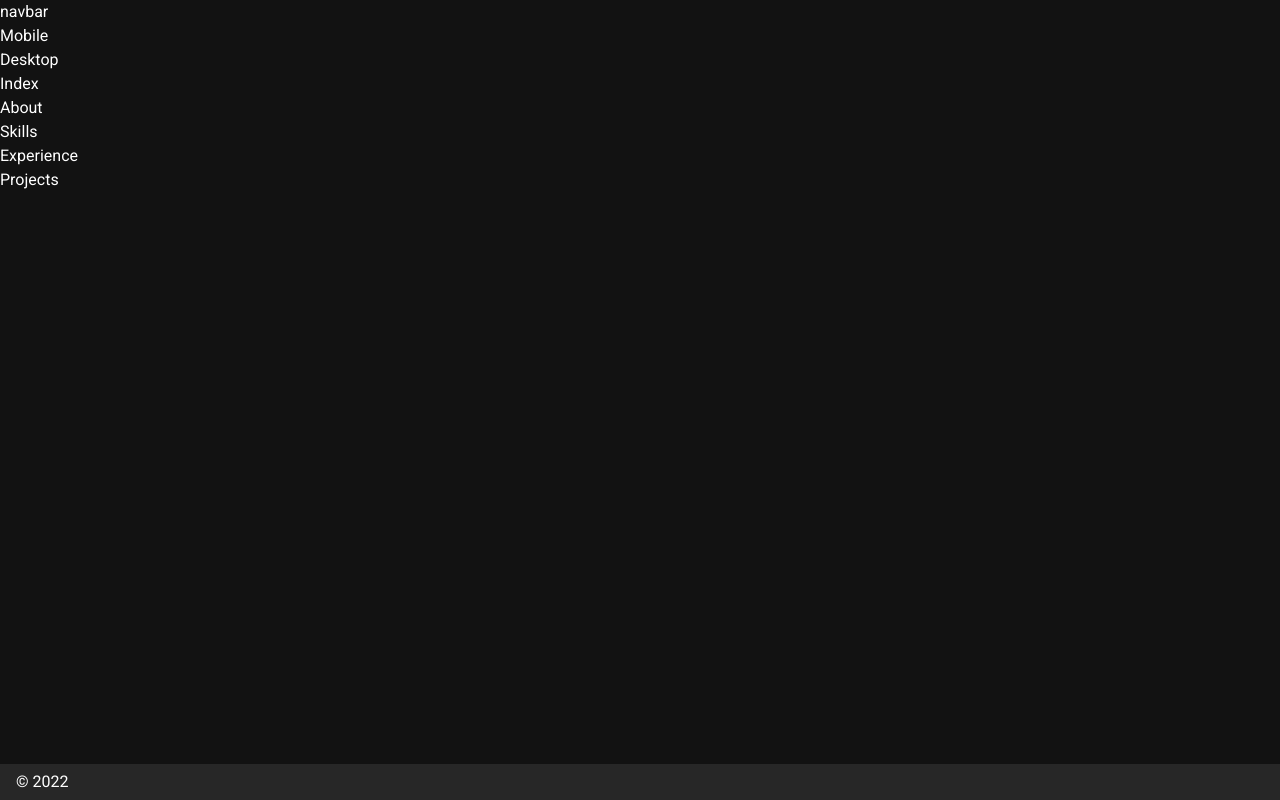
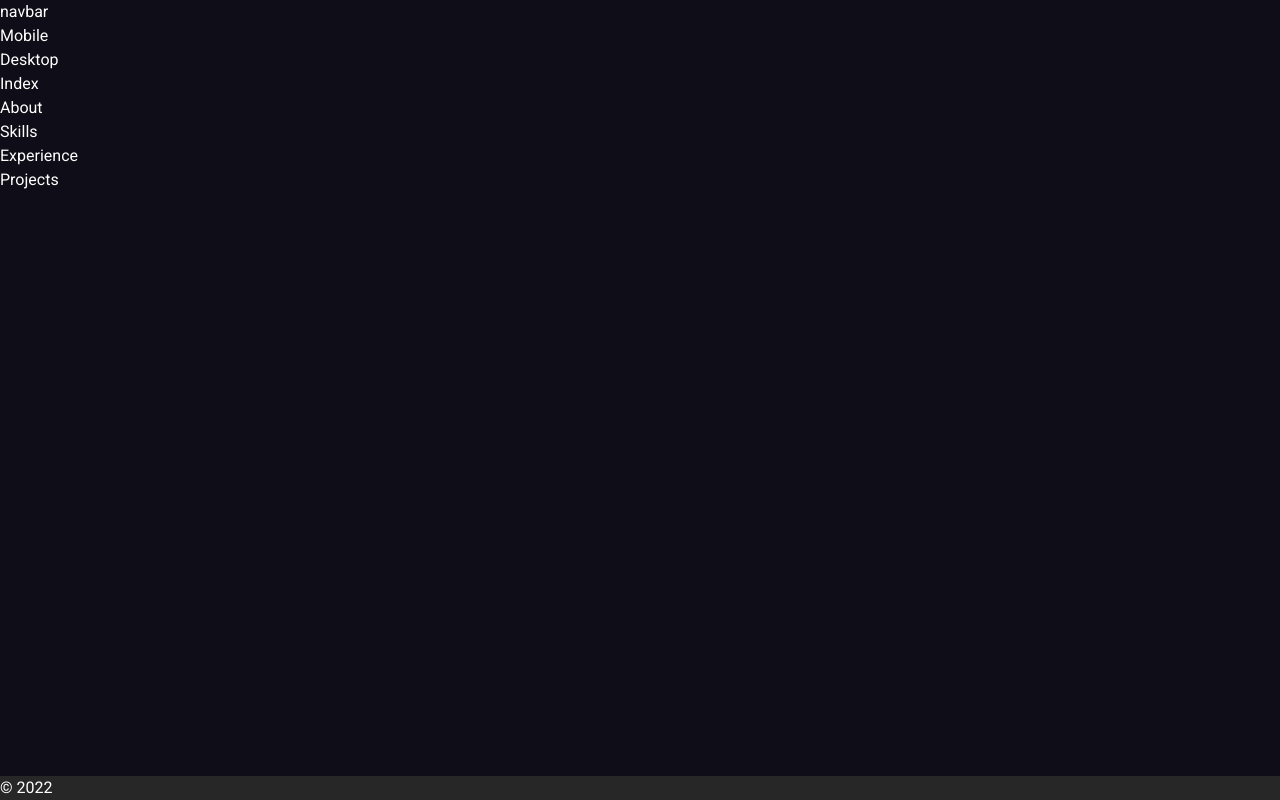
Before and after one commit to HenriqueAmorim20/henriquemelodev, a Nuxt app: page / in a window 1280 px wide. Built offline with nearby package versions, Linux system fonts and the light colour scheme.

Commit message:
Fonts and global css style

```diff
--- a/layouts/default.vue
+++ b/layouts/default.vue
@@ -1,5 +1,5 @@
 <template>
-  <v-app>
+  <v-app class="window">
     <Navbar />
     <v-main>
       <Nuxt />
@@ -21,3 +21,31 @@ export default {
   }
 }
 </script>
+
+<style>
+/* Global styles */
+
+* {
+  margin: 0 !important;
+  padding: 0 !important;
+}
+
+body {
+  overflow: hidden !important;
+}
+
+.window {
+  background: #0f0e18 !important;
+}
+
+@font-face {
+  font-family: "custom";
+  src: url("~/assets/ChakraPetch-Light.ttf") format("truetype");
+}
+
+@font-face {
+  font-family: "tech";
+  src: url("~/assets/ShareTechMono-Regular.ttf") format("truetype");
+}
+
+</style>
```
